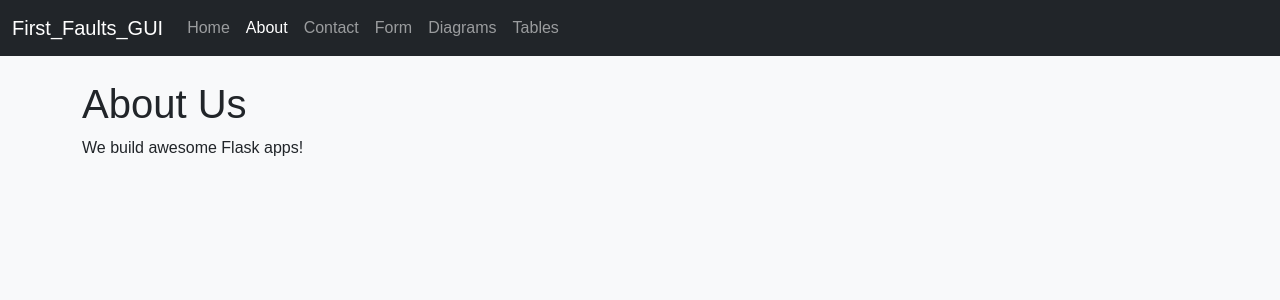
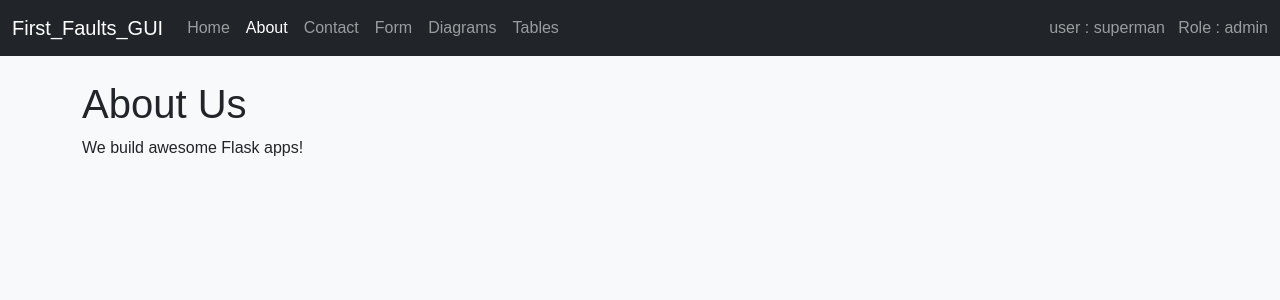
Before and after one commit to bucofski/First_Faults_GUI, a Flask app: page /plc/about in a window 1280 px wide. Shown: the top 300 px of the page. Run offline with Flask 3, Linux system fonts and the light colour scheme.

Commit message:
Add session management and user credential handling
- Introduced `CredentialService` and `Credential` class for managing user credentials and roles.
- Added `ensure_session_credentials` middleware to populate session with username and role.
- Updated `base.html` template to display logged-in user's username and role in the navbar.

```diff
--- a/presentations/app.py
+++ b/presentations/app.py
@@ -1,9 +1,11 @@
 import tomllib
 from pathlib import Path
 
-from flask import Flask, Blueprint, url_for, redirect
+from flask import Flask, Blueprint, url_for, redirect, session
 
 from presentations import plc
+from presentations.services.creadential import Role
+from presentations.services.credential_service import CredentialService
 
 
 def create_app() -> Flask:
@@ -12,10 +14,9 @@ def create_app() -> Flask:
     app.jinja_options["autoescape"] = True
     app.register_blueprint(plc.bp)
 
-    # Resolve config path robustly relative to this file
     config_path = (Path(__file__).resolve().parent.parent / "config" / "config.toml")
 
-    # Load config.toml with validation and defaults
+
     loaded = {}
     if config_path.is_file():
         with open(config_path, "rb") as f:
@@ -25,6 +26,14 @@ def create_app() -> Flask:
     # Provide safe defaults if not present
     app.config["SERVER_HOST"] = server_cfg.get("host", "127.0.0.1")
     app.config["SERVER_PORT"] = server_cfg.get("port", 5000)
+
+    @app.before_request
+    def ensure_session_credentials():
+        cred = CredentialService.get_current_credential()
+        if cred is not None:
+            session["username"] = cred.username
+            role_obj = cred.role
+            session["role"] = role_obj.value if role_obj is not None else Role.GUEST.value
 
     @app.route("/ping")
     def ping():
--- /dev/null
+++ b/presentations/services/creadential.py
@@ -0,0 +1,14 @@
+from dataclasses import dataclass
+from enum import Enum
+
+
+class Role(Enum):
+    ADMIN = "admin"
+    USER = "user"
+    GUEST = "guest"
+    ANONYMOUS = "anonymous"
+
+@dataclass
+class Credential:
+    username: str
+    role: Role
--- /dev/null
+++ b/presentations/services/credential_service.py
@@ -0,0 +1,7 @@
+from presentations.services.creadential import Credential, Role
+
+
+class CredentialService:
+    @staticmethod
+    def get_current_credential()->Credential:
+        return Credential('superman', Role.ADMIN)
--- a/presentations/templates/base.html
+++ b/presentations/templates/base.html
@@ -20,6 +20,7 @@
   <div class="container-fluid">
     <a class="navbar-brand" href="{{ url_for('plc.home') }}">First_Faults_GUI</a>
     <button class="navbar-toggler" type="button" data-bs-toggle="collapse" data-bs-target="#topnav" aria-controls="topnav" aria-expanded="false" aria-label="Toggle navigation">
+
       <span class="navbar-toggler-icon"></span>
     </button>
     <div class="collapse navbar-collapse" id="topnav">
@@ -30,8 +31,12 @@
         <li class="nav-item"><a class="nav-link {% if title=='Form' %}active{% endif %}" href="{{ url_for('plc.form') }}">Form</a></li>
         <li class="nav-item"><a class="nav-link {% if title=='Diagrams' %}active{% endif %}" href="{{ url_for('plc.diagrams') }}">Diagrams</a></li>
           <li class="nav-item"><a class="nav-link {% if title=='Table' %}active{% endif %}" href="{{ url_for('plc.table') }}">Tables</a></li>
-      </ul>
-    </div>
+          </ul>
+          <span class="navbar-text ms-auto">
+            user : {{ session.username or 'Guest' }} &nbsp; Role : {{ session.role or 'GUEST' }}
+          </span>
+        </div>
+
   </div>
 </nav>
 
```
Also changed, not shown: presentations/services/__init__.py (added).
